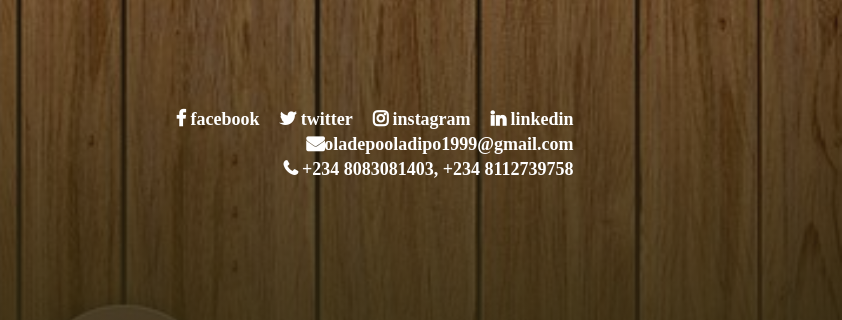
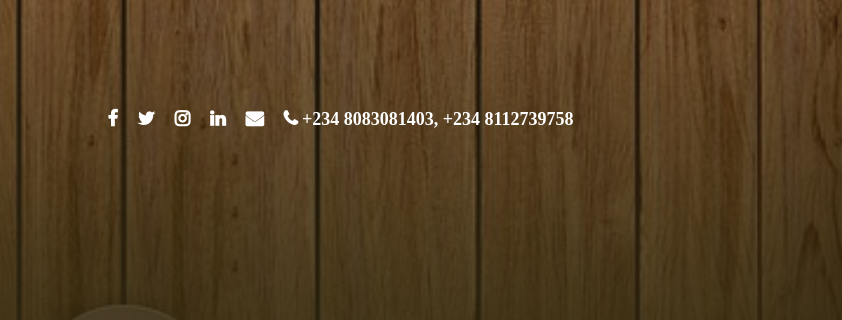
Before and after one commit to Dipo-Oladepo/Dipo-Oladepo.github.io, a plain HTML site: page index.html in a window 1280 px wide. Shown: the part 5286-5606 px from the top of the page, 438-1280 px from the left. Drawn offline with nearby package versions, Linux system fonts and the light colour scheme.

Commit message:
More Changes

```diff
--- a/index.html
+++ b/index.html
@@ -217,11 +217,11 @@
                         </p>
                     </div>
                     <ul class="navbar">
-                        <li><a href="https://www.facebook.com/oladepo.oladipupo.58" class="fa fa-facebook"> facebook</a></li>
-                        <li><a href="https://twitter.com/KingHonray" class="fa fa-twitter"> twitter</a></li>
-                        <li><a href="https://www.instagram.com/king_honray/" class="fa fa-instagram"> instagram</a></li>
-                        <li><a href="https://www.linkedin.com/in/dipo-oladepo-b88066150/" class="fa fa-linkedin"> linkedin</a></li>
-                        <li><a href="https://www.gmail.com/" class="fa fa-envelope">oladepooladipo1999@gmail.com</a></li>
+                        <li><a href="https://www.facebook.com/oladepo.oladipupo.58" class="fa fa-facebook"></a></li>
+                        <li><a href="https://twitter.com/KingHonray" class="fa fa-twitter"></a></li>
+                        <li><a href="https://www.instagram.com/king_honray/" class="fa fa-instagram"></a></li>
+                        <li><a href="https://www.linkedin.com/in/dipo-oladepo-b88066150/" class="fa fa-linkedin"></a></li>
+                        <li><a href="https://www.gmail.com/" class="fa fa-envelope"></a></li>
                         <li><a href="#" class="fa fa-phone"> +234 8083081403, +234 8112739758</a></li>
                     </ul>
                 </div>
```
